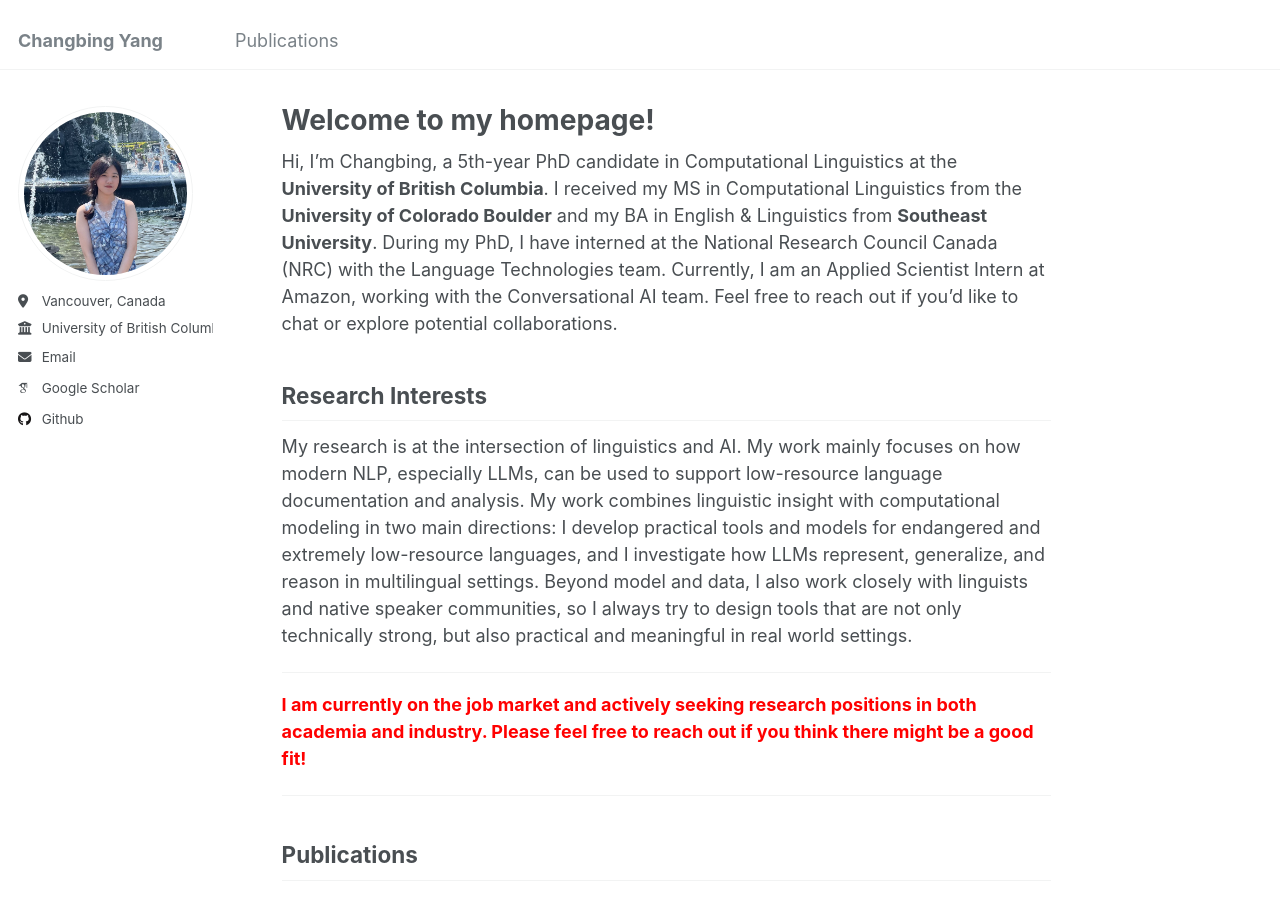
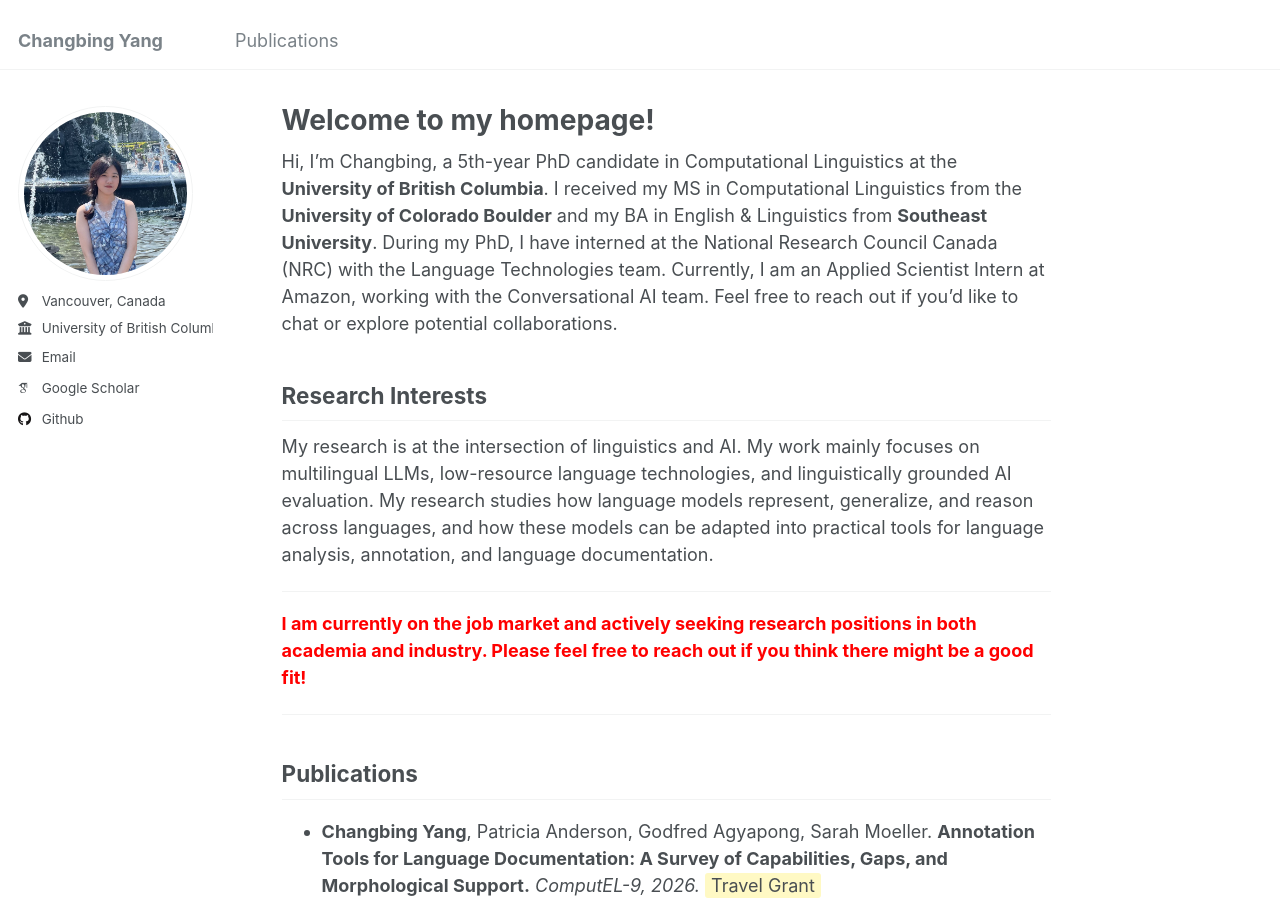
Before and after one commit to changbingY/changbingY.github.io, a Jekyll site: the page built from _pages/about.md, in a window 1280 px wide and 900 px high. Built offline with Jekyll 4.4.1, drawn with Linux system fonts in a browser that asks for light colours; some web fonts are replaced.

Commit message:
Update about.md

```diff
--- a/_pages/about.md
+++ b/_pages/about.md
@@ -11,7 +11,7 @@ Hi, I'm Changbing, a 5th-year PhD candidate in Computational Linguistics at the
 Technologies team. Currently, I am an Applied Scientist Intern at Amazon, working with the Conversational AI team. Feel free to reach out if you'd like to chat or explore potential collaborations.
 
 ## Research Interests
-My research is at the intersection of linguistics and AI. My work mainly focuses on how modern NLP, especially LLMs, can be used to support low-resource language documentation and analysis. My work combines linguistic insight with computational modeling in two main directions: I develop practical tools and models for endangered and extremely low-resource languages, and I investigate how LLMs represent, generalize, and reason in multilingual settings. Beyond model and data, I also work closely with linguists and native speaker communities, so I always try to design tools that are not only technically strong, but also practical and meaningful in real world settings.
+My research is at the intersection of linguistics and AI. My work mainly focuses on multilingual LLMs, low-resource language technologies, and linguistically grounded AI evaluation. My research studies how language models represent, generalize, and reason across languages, and how these models can be adapted into practical tools for language analysis, annotation, and language documentation.
 
 ---
 <p style="color: red;"><strong>I am currently on the job market and actively seeking research positions in both academia and industry. Please feel free to reach out if you think there might be a good fit!</strong></p>
```
